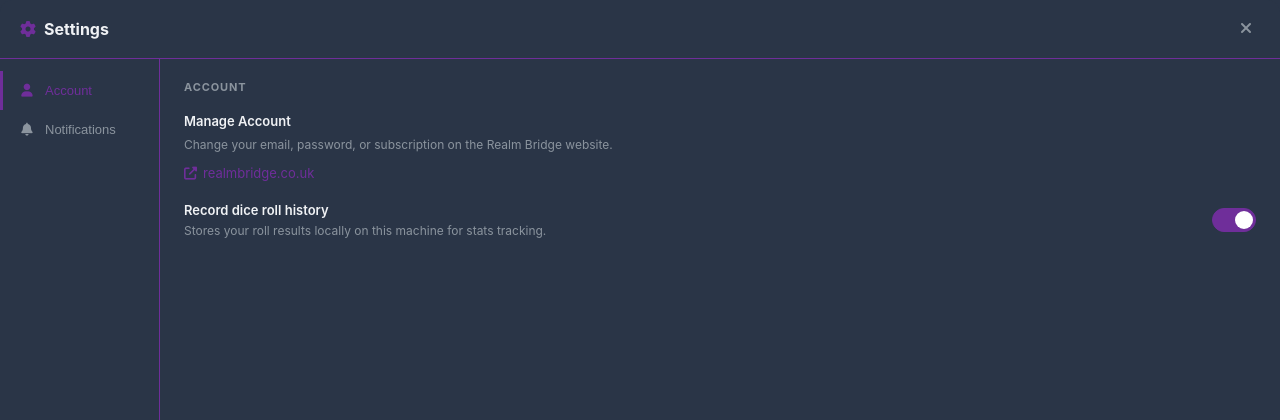
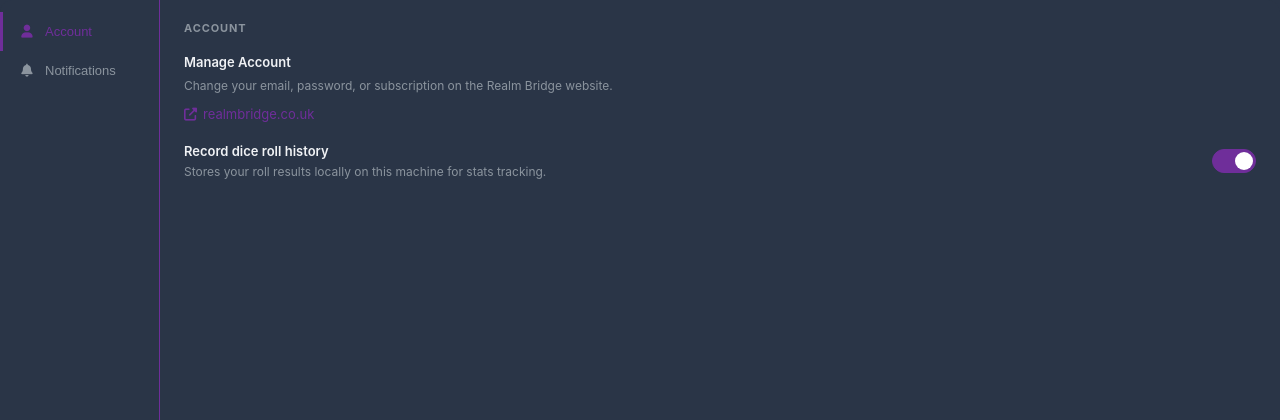
Before and after one commit to Realm-Bridge/Dice-Link-App, a FastAPI app: page /settings in a window 1280 px wide. Shown: the top 420 px of the page. Run offline with FastAPI, Linux system fonts and the light colour scheme; some libraries are stand-ins or nearby versions.

Commit message:
Remove redundant inner header from settings window
The OS title bar already provides the title and close button.
Removing the inner header also frees vertical space.

Co-Authored-By: Claude Sonnet 4.6 <noreply@anthropic.com>

```diff
--- a/scripts/dice-link/templates/settings.html
+++ b/scripts/dice-link/templates/settings.html
@@ -19,12 +19,6 @@
 </head>
 <body>
     <div class="settings-panel">
-        <div class="settings-header">
-            <h2><i class="fas fa-cog"></i> Settings</h2>
-            <button class="settings-close-btn" onclick="window.close()" title="Close">
-                <i class="fas fa-times"></i>
-            </button>
-        </div>
         <div class="settings-body">
             <nav class="settings-nav">
                 <button class="settings-nav-btn active" data-section="account">
```
